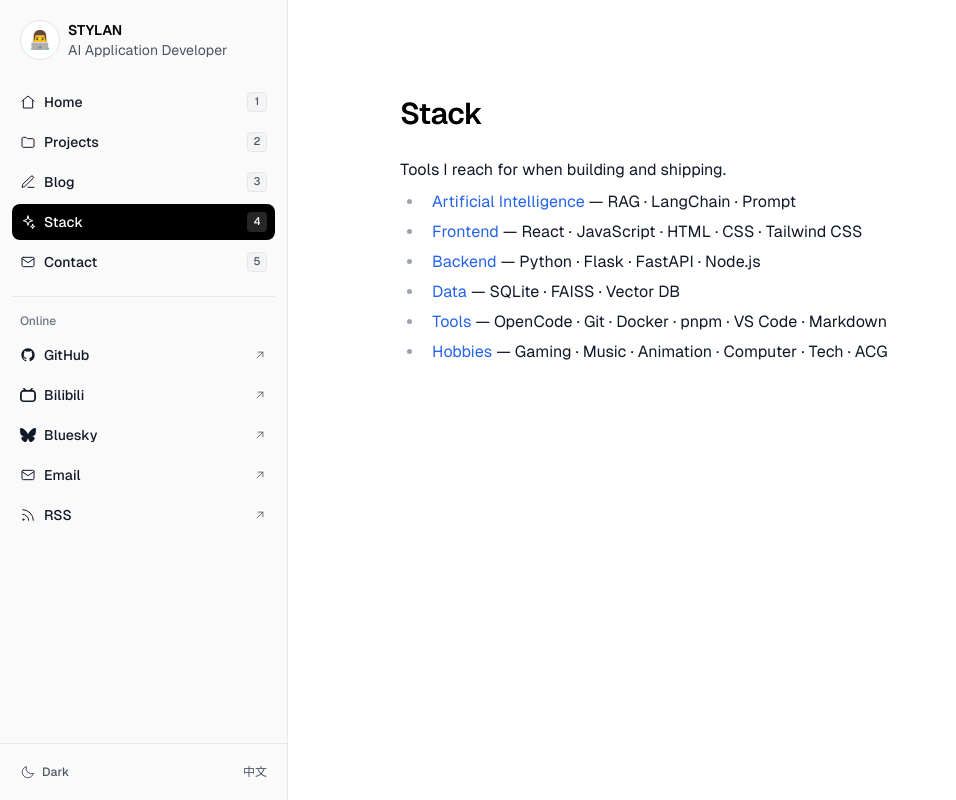
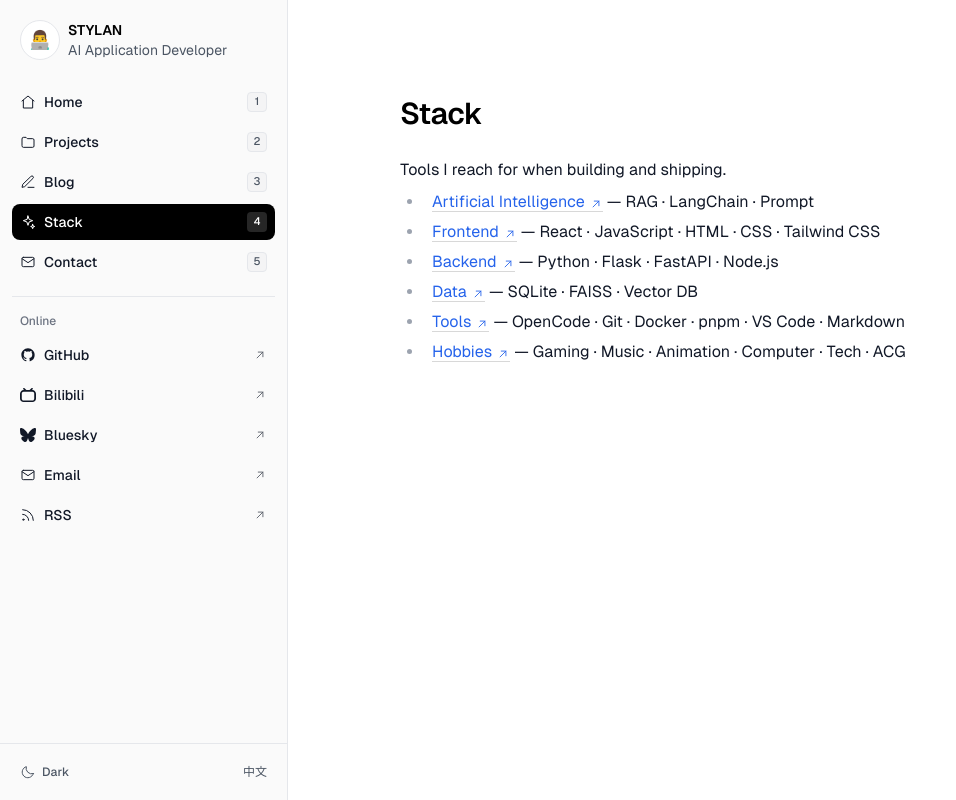
Before and after one commit to duan-deqing/duan-deqing.github.io, a React (Vite) app: page /skills in a window 1280 px wide. Shown: the whole page, without its empty margins (0-956 px from the left). Built offline with nearby package versions, Linux system fonts and the light colour scheme.

Commit message:
style: Stack 子页补齐 onur 式链接行

```diff
--- a/src/pages/SkillsPage.jsx
+++ b/src/pages/SkillsPage.jsx
@@ -1,7 +1,9 @@
+import { Link } from 'react-router-dom'
 import config from '../content/site.yaml'
 import { useLanguage } from '../hooks/useLanguage'
 import PageTitle from '../components/shared/PageTitle'
 import PageHeading from '../components/site/PageHeading'
+import { ArrowUpRightIcon } from '../components/site/icons'
 
 export default function SkillsPage() {
   const { lang, t } = useLanguage()
@@ -33,7 +35,10 @@ export default function SkillsPage() {
             key={t(group.category)}
             className="pl-2 text-base leading-[1.75] marker:text-[var(--code-line)]"
           >
-            <span className="text-accent">{t(group.category)}</span>
+            <Link to="/skills" replace className="stack-link">
+              {t(group.category)}
+              <ArrowUpRightIcon size={14} className="ml-1 inline-block align-text-bottom" />
+            </Link>
             <span> — {(group.items || []).join(' · ')}</span>
           </li>
         ))}
```
Also changed, not shown: 2 other files (tests, documents, lock files or other folders).
